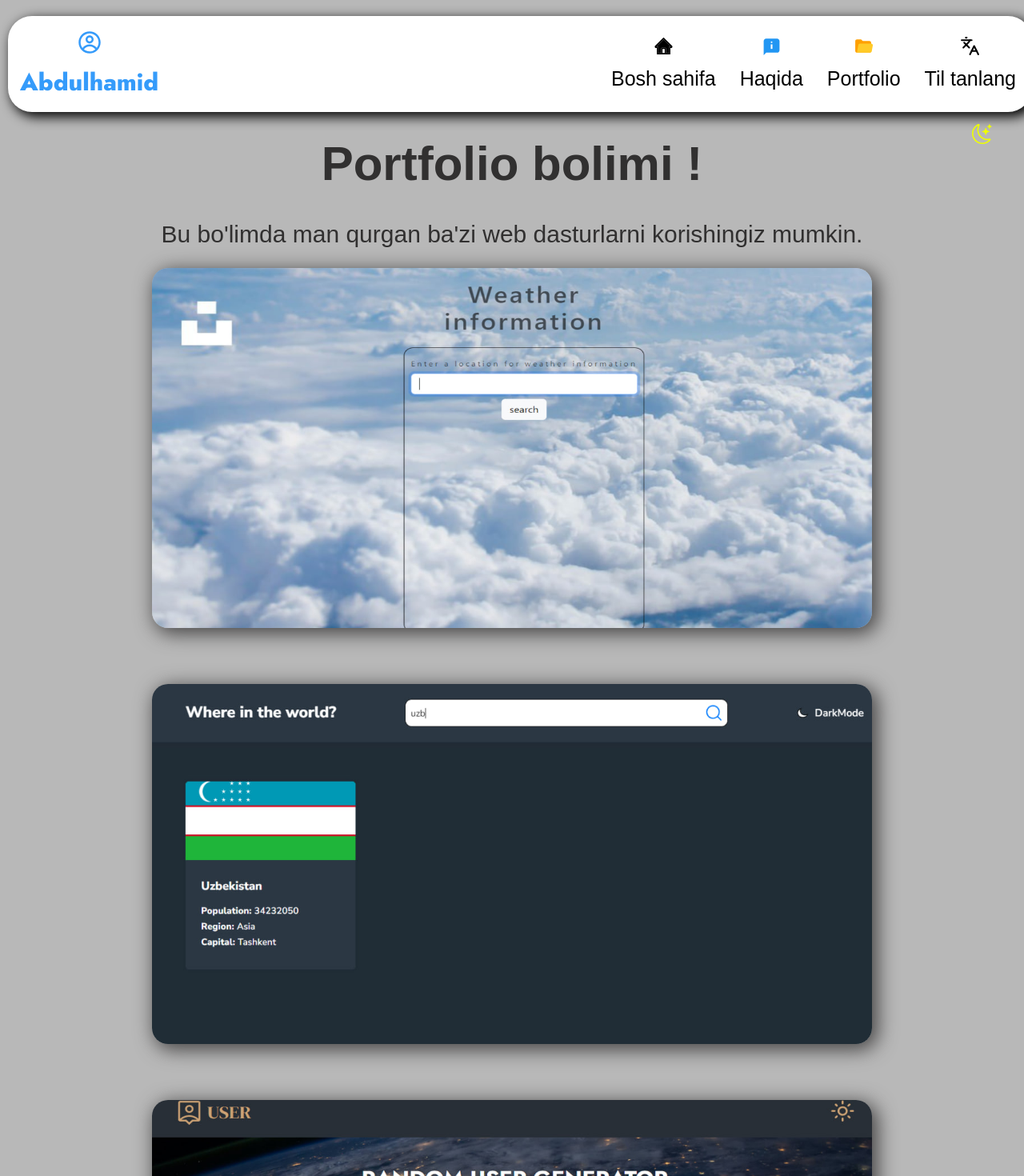
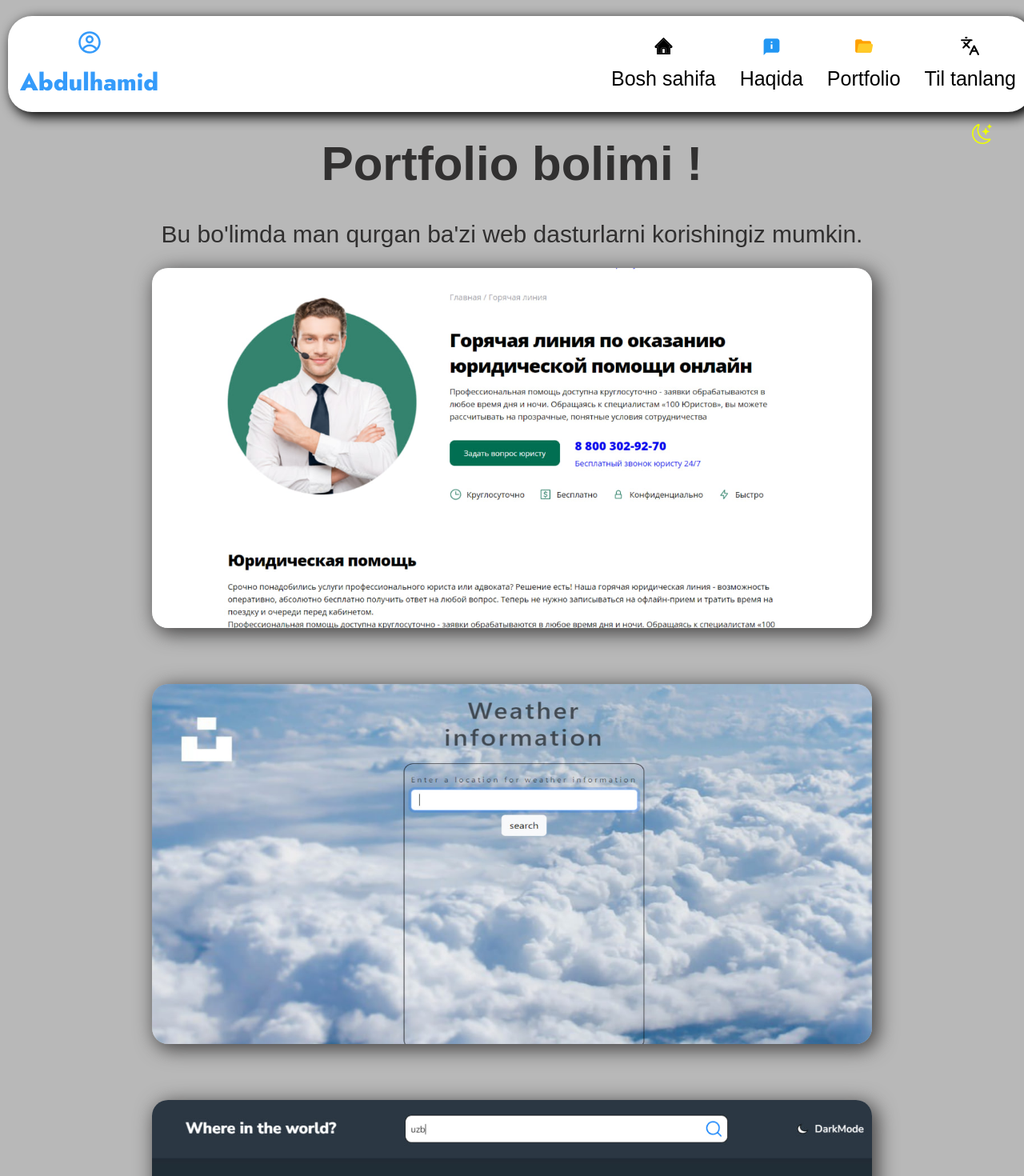
Before and after one commit to ahmedofweb/my-web-page, a React (Vite) app: page /portfolio in a window 1280 px wide. Shown: the top 1470 px of the page at 80% size. Built offline with nearby package versions, Linux system fonts and the light colour scheme; a web font is replaced by a local one.

Commit message:
add new site for portfolio

```diff
--- a/src/pages/Portfolio.jsx
+++ b/src/pages/Portfolio.jsx
@@ -14,6 +14,13 @@ function Portfolio() {
   const [showModal, setShowModal] = useState(false);
   const [propsLink, setPropsLink] = useState(null);
   const [portfolio, setPortfolio] = useState([
+    {
+      img: "./yurist.jpg",
+      mbimg: "./mb-yurist.jpg",
+      link: "https://yurist.netlify.app/",
+      github: "",
+      id: 1,
+    },
     {
       img: "./weather.jpg",
       mbimg: "./mb-weather.jpg",
```
Also changed, not shown: public/mb-yurist.jpg (added), public/yurist.jpg (added).
